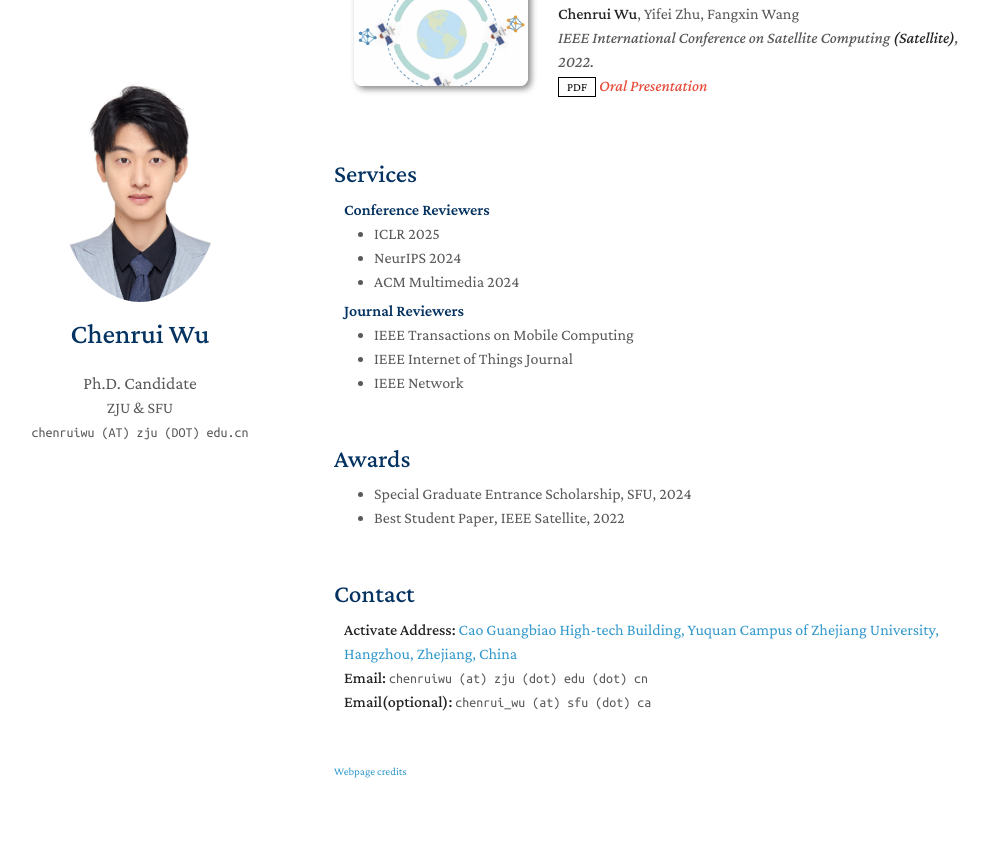
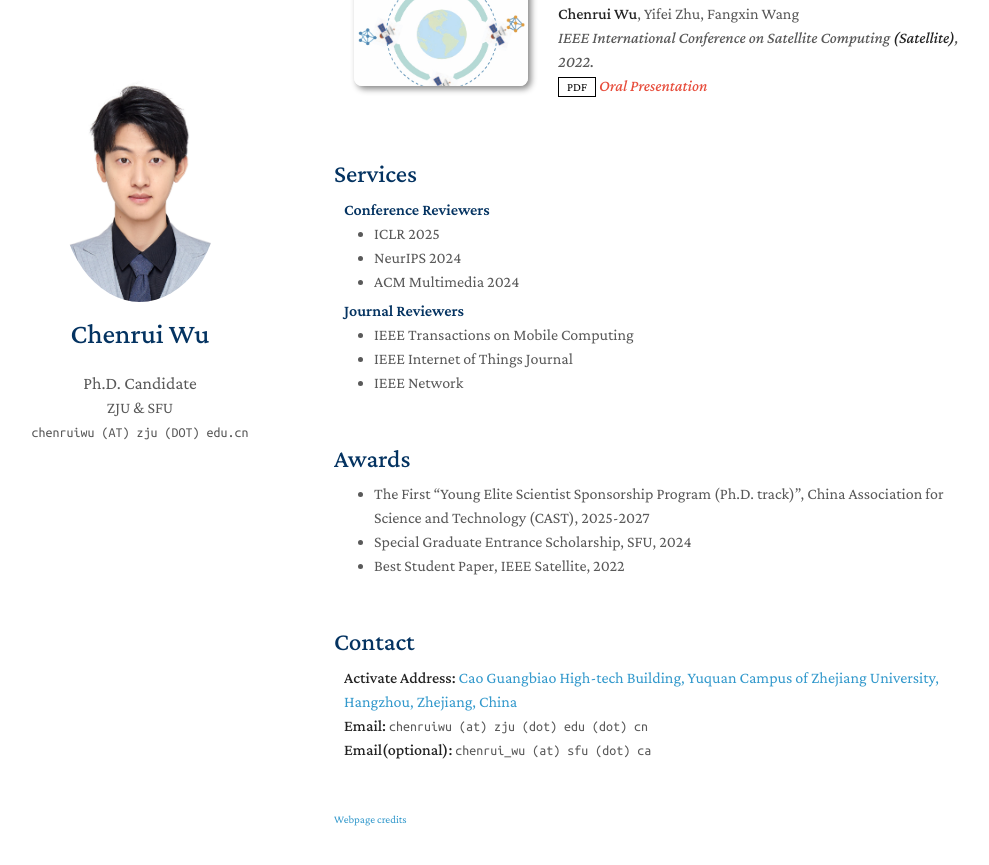
Before and after one commit to wuchenrui/wuchenrui.github.io, a Jekyll site: the page built from index.md, in a window 1280 px wide and 900 px high, scrolled down 2150 px. Shown: the top 865 px of the window, without its empty margins (136-1125 px from the left). Built offline with Jekyll 4.4.1, drawn with Linux system fonts in a browser that asks for light colours; a style sheet for code colours, icons or effects is not loaded; our own code applies the rules of GitHub Pages for plain Markdown files.

Commit message:
Update awards.md

```diff
--- a/_includes/awards.md
+++ b/_includes/awards.md
@@ -3,6 +3,7 @@
 <h2 style="margin: 50px 0px 10px;">Awards</h2>
 
 <ul style="margin:0 0 5px;">
+  <li>The First “Young Elite Scientist Sponsorship Program (Ph.D. track)”, China Association for Science and Technology (CAST), 2025-2027</li>
   <li>Special Graduate Entrance Scholarship, SFU, 2024</li>
   <li>Best Student Paper, IEEE Satellite, 2022</li>
 </ul>
```
